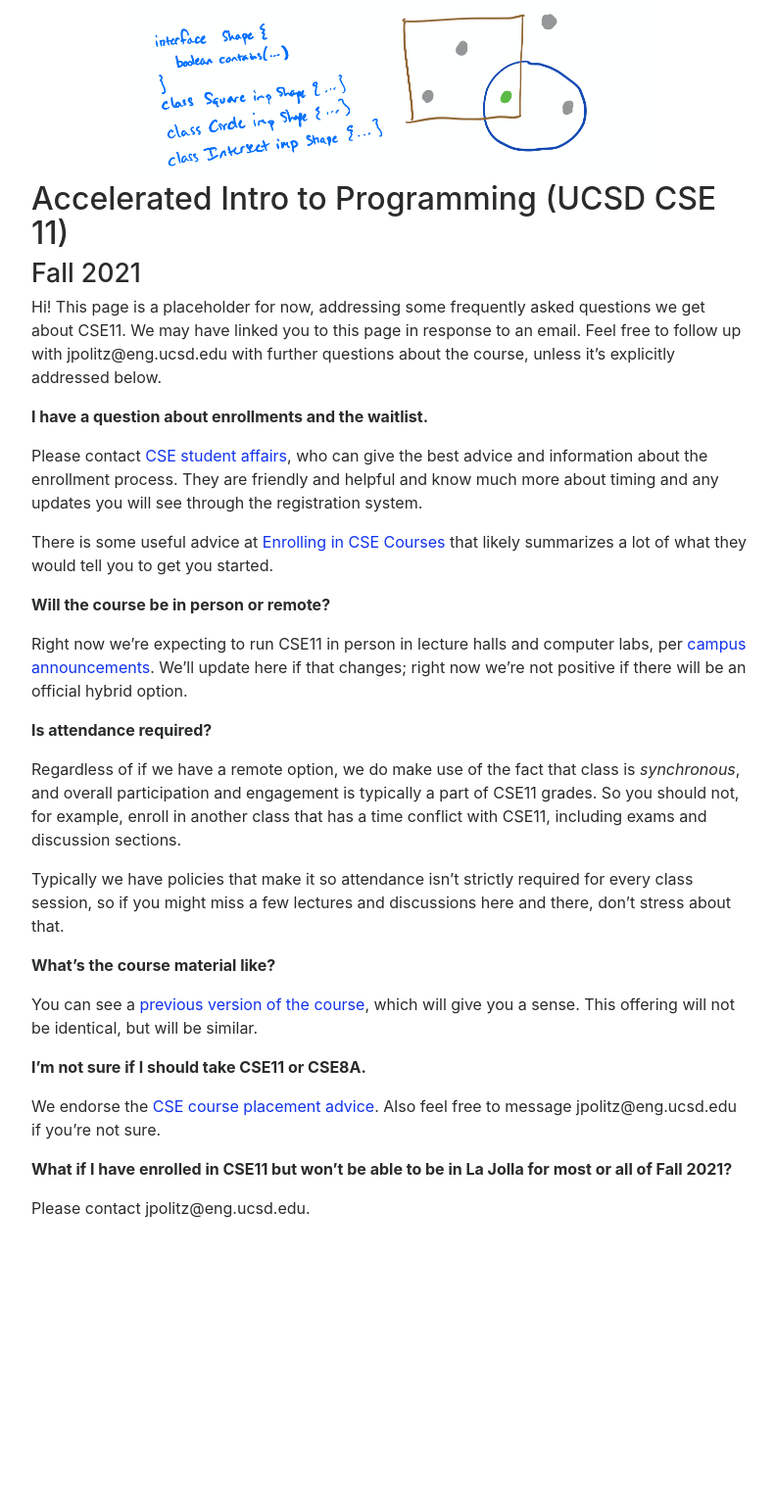
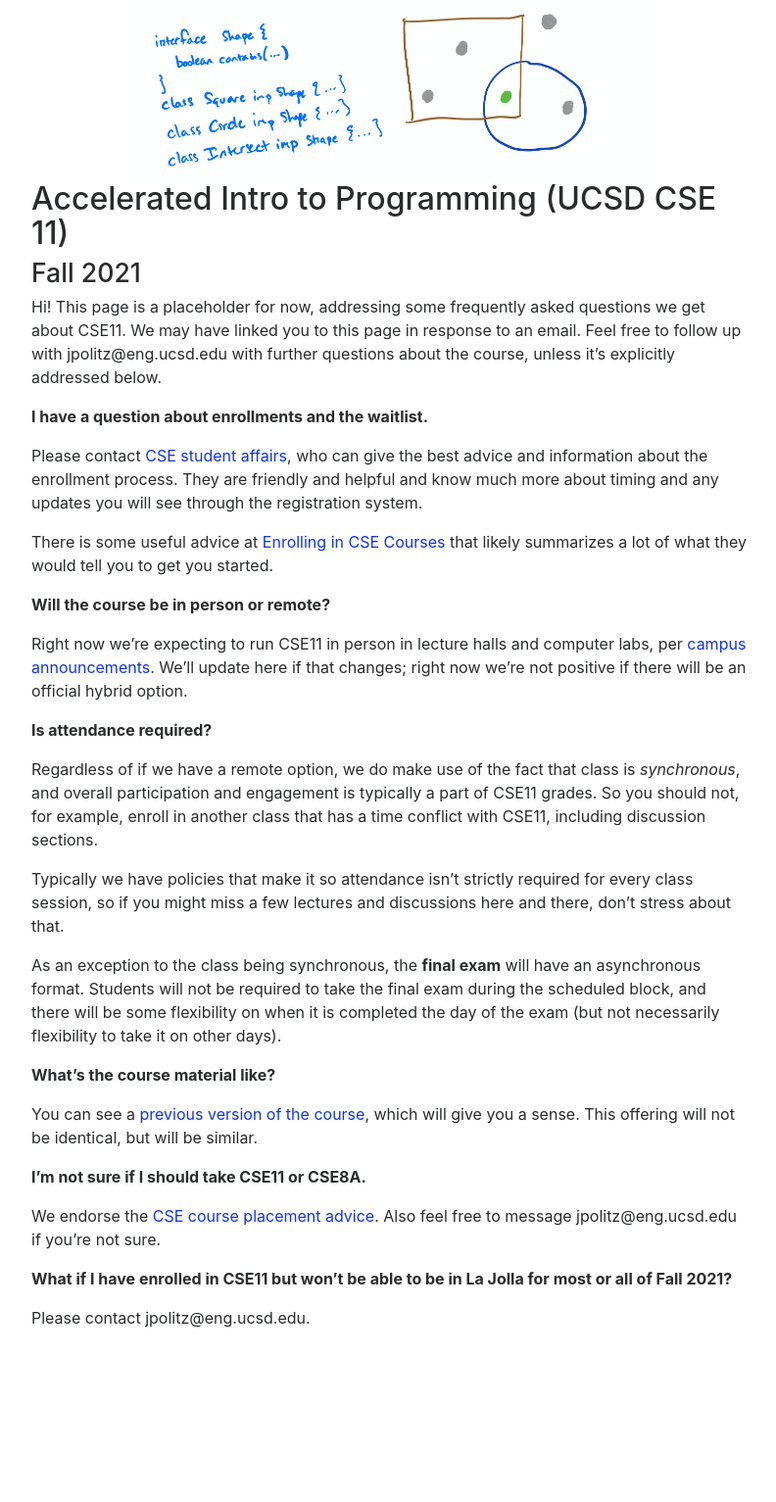
Before and after one commit to ucsd-cse11-w22/ucsd-cse11-w22.github.io, a Jekyll site: the page built from index.md, in a window 1280 px wide. Shown: the whole page at 98% size, without its empty margins (243-1035 px from the left). Built offline with Jekyll 4.4.1, drawn with Linux system fonts in a browser that asks for light colours; nearby versions of some CDN libraries; before the commit the page ends 1421 px from its top, so only the background shows below that.

Commit message:
async final

```diff
--- a/index.md
+++ b/index.md
@@ -37,11 +37,17 @@ be an official hybrid option.
 Regardless of if we have a remote option, we do make use of the fact that class
 is *synchronous*, and overall participation and engagement is typically a part
 of CSE11 grades. So you should not, for example, enroll in another class that
-has a time conflict with CSE11, including exams and discussion sections.
+has a time conflict with CSE11, including discussion sections.
 
 Typically we have policies that make it so attendance isn't strictly required
 for every class session, so if you might miss a few lectures and discussions
 here and there, don't stress about that.
+
+As an exception to the class being synchronous, the **final exam** will have an
+asynchronous format. Students will not be required to take the final exam
+during the scheduled block, and there will be some flexibility on when it is
+completed the day of the exam (but not necessarily flexibility to take it on
+other days).
 
 **What's the course material like?**
 
```
